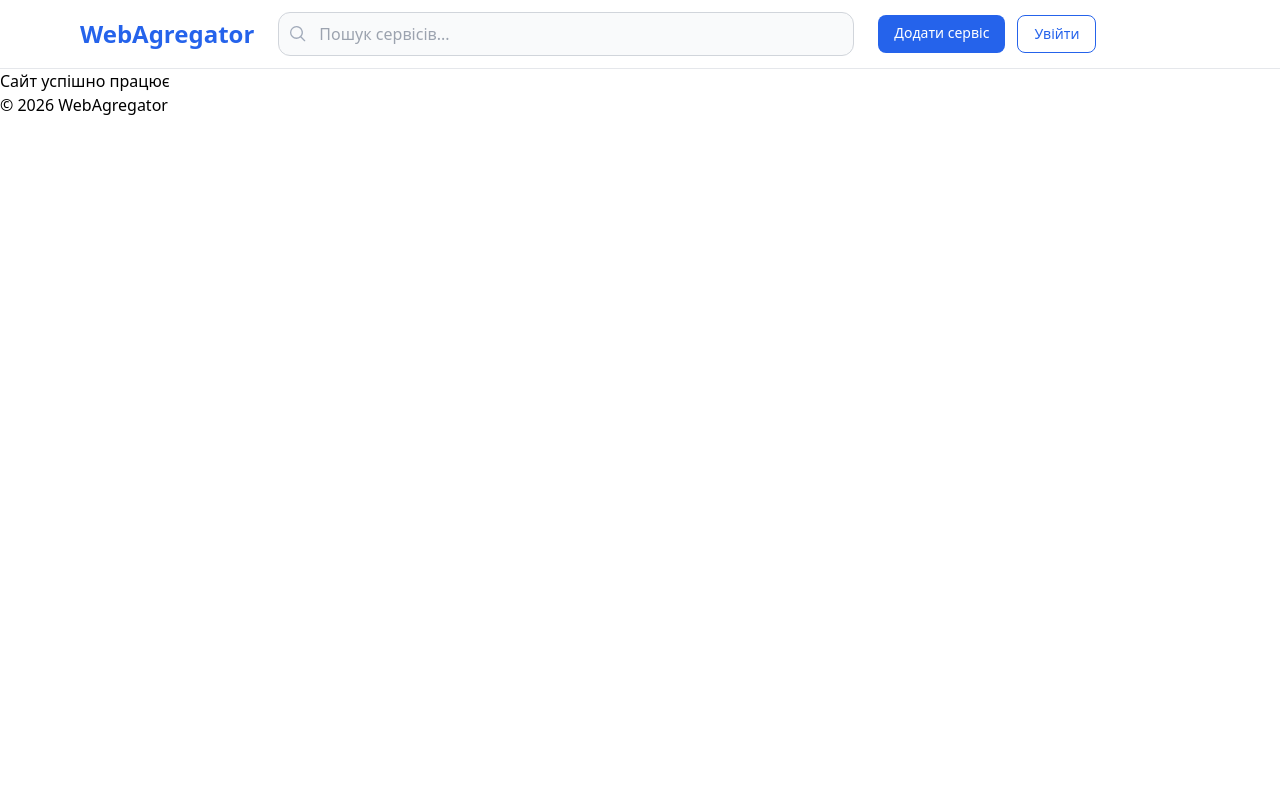
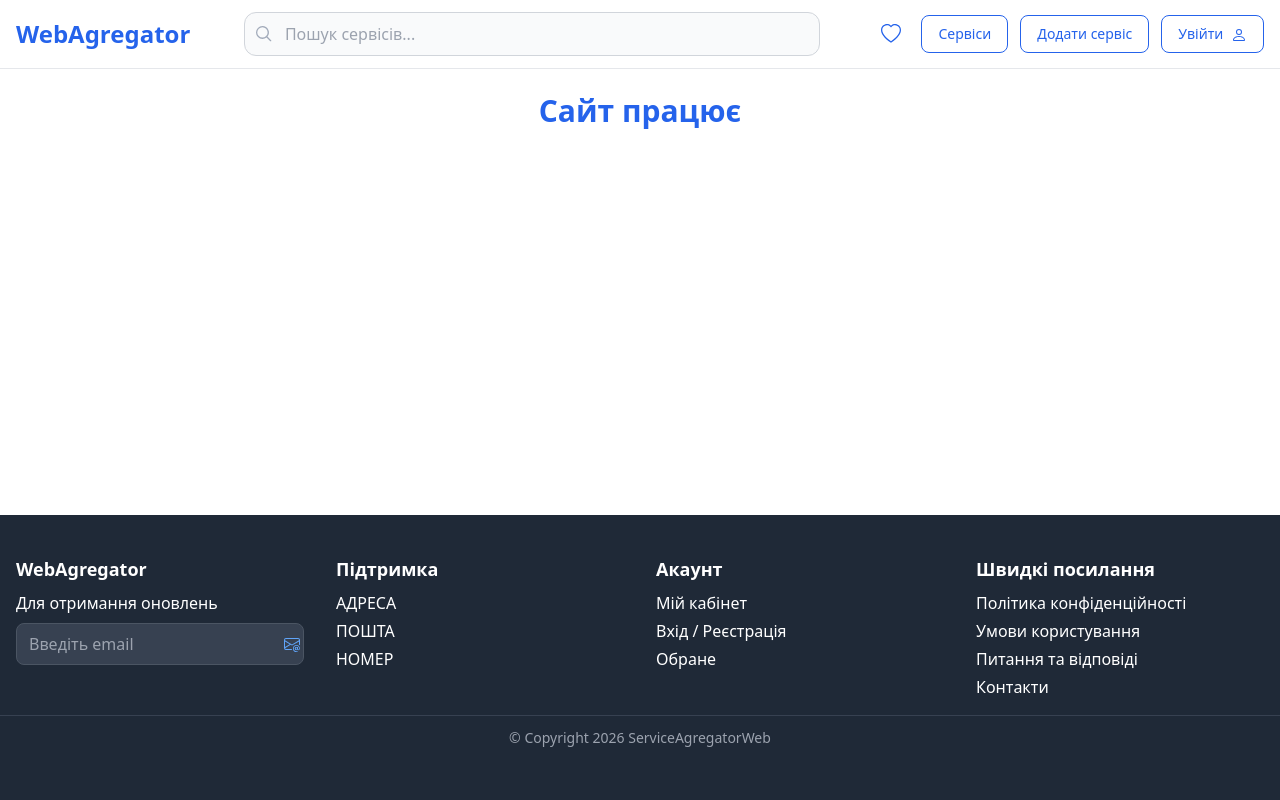
Before and after one commit to PolyankaNK/web-agregator, a Django app: page / in a window 1280 px wide. Run offline with Django 5.2, Linux system fonts and the light colour scheme; some libraries are stand-ins or nearby versions.

Commit message:
Finish Header Footer

```diff
--- a/templates/base.html
+++ b/templates/base.html
@@ -7,13 +7,13 @@
     <title>{% block title %}WebAgregator{% endblock %}</title>
 
     <script src="https://cdn.tailwindcss.com"></script>
-    <!--<link rel="stylesheet" href="{% static 'css/style.css' %}" /> -->
   </head>
 
-  <body>
+  <body class="flex flex-col min-h-screen">
+
     <!-- ===== HEADER ===== -->
     <header class="bg-white border-b border-gray-200">
-  <div class="max-w-6xl mx-auto px-4 py-3 flex items-center gap-6">
+      <div class="max-w-7xl mx-auto px-4 py-3 flex items-center justify-between gap-6">
 
         <!-- Лого -->
         <a href="/" class="text-2xl font-bold text-blue-600 whitespace-nowrap">
@@ -48,10 +48,29 @@
         </form>
 
         <!-- Кнопки -->
-    <div class="flex gap-3 whitespace-nowrap">
+        <div class="flex gap-3 whitespace-nowrap items-center">
+
+          <!-- Кнопка Обране з сердечком -->
     <a href="#"
-         class="px-4 py-2 bg-blue-600 text-white rounded-lg text-sm
-                hover:bg-blue-700 hover:scale-105 transition">
+      class="flex items-center justify-center px-2 py-2 rounded-lg
+              transition transform hover:scale-110">
+      <svg xmlns="http://www.w3.org/2000/svg" width="20" height="20"
+          fill="currentColor" class="bi bi-heart text-blue-600" viewBox="0 0 16 16">
+        <path d="m8 2.748-.717-.737C5.6.281 2.514.878 1.4 3.053c-.523 1.023-.641 2.5.314 4.385.92 1.815 2.834 3.989 6.286 6.357
+                3.452-2.368 5.365-4.542 6.286-6.357.955-1.886.838-3.362.314-4.385C13.486.878 10.4.28 8.717 2.01z
+                M8 15C-7.333 4.868 3.279-3.04 7.824 1.143q.09.083.176.171a3 3 0 0 1 .176-.17C12.72-3.042 23.333 4.867 8 15"/>
+      </svg>
+    </a>
+
+      <a href="{% url 'service_list' %}"
+        class="px-4 py-2 border border-blue-600 text-blue-600 rounded-lg text-sm
+                 hover:bg-blue-600 hover:text-white hover:scale-105 transition">
+            Сервіси
+      </a>
+
+      <a href="#"
+        class="px-4 py-2 border border-blue-600 text-blue-600 rounded-lg text-sm
+                 hover:bg-blue-600 hover:text-white hover:scale-105 transition">
         Додати сервіс
       </a>
 
@@ -59,22 +78,75 @@
         class="px-4 py-2 border border-blue-600 text-blue-600 rounded-lg text-sm
                 hover:bg-blue-600 hover:text-white hover:scale-105 transition">
         Увійти
+        <svg xmlns="http://www.w3.org/2000/svg" width="16" height="16"
+            fill="currentColor" class="bi bi-person inline ml-1" viewBox="0 0 16 16">
+          <path d="M8 8a3 3 0 1 0 0-6 3 3 0 0 0 0 6m2-3a2 2 0 1 1-4 0 2 2 0 0 1 4 0m4 8c0 1-1 1-1 1H3s-1 0-1-1 1-4 6-4 6 3 6 4m-1-.004c-.001-.246-.154-.986-.832-1.664C11.516 10.68 10.289 10 8 10s-3.516.68-4.168 1.332c-.678.678-.83 1.418-.832 1.664z"/>
+        </svg>
       </a>
+
     </div>
 
       </div>
     </header>
 
     <!-- ===== MAIN ===== -->
-    <main class="container">
+    <main class="flex-grow max-w-7xl mx-auto px-4 py-6">
       {% block content %}{% endblock %}
     </main>
 
     <!-- ===== FOOTER ===== -->
-    <footer class="footer">
-      <div class="container">
-        <p>© 2026 WebAgregator</p>
+     <footer class="bg-gray-800 text-white py-10">
+  <div class="max-w-7xl mx-auto px-4 grid grid-cols-1 md:grid-cols-4 gap-8">
+
+    <!-- Колонка 1: WebAgregator + підписка -->
+    <div class="flex flex-col items-start">
+      <h2 class="text-lg font-bold mb-2">WebAgregator</h2>
+      <p class="mb-2">Для отримання оновлень</p>
+      <div class="relative w-full max-w-xs">
+        <input type="email" placeholder="Введіть email"
+               class="w-full pr-12 pl-3 py-2 rounded-lg border border-gray-600 bg-gray-700 text-white
+                      focus:outline-none focus:ring-2 focus:ring-blue-400 focus:border-blue-400"
+        />
+        <button class="absolute right-1 top-1/2 -translate-y-1/2 text-blue-400 hover:text-blue-500">
+          <svg xmlns="http://www.w3.org/2000/svg" width="16" height="16"
+               fill="currentColor" class="bi bi-envelope-at" viewBox="0 0 16 16">
+            <path d="M2 2a2 2 0 0 0-2 2v8.01A2 2 0 0 0 2 14h5.5a.5.5 0 0 0 0-1H2a1 1 0 0 1-.966-.741l5.64-3.471L8 9.583l7-4.2V8.5a.5.5 0 0 0 1 0V4a2 2 0 0 0-2-2zm3.708 6.208L1 11.105V5.383zM1 4.217V4a1 1 0 0 1 1-1h12a1 1 0 0 1 1 1v.217l-7 4.2z"/>
+            <path d="M14.247 14.269c1.01 0 1.587-.857 1.587-2.025v-.21C15.834 10.43 14.64 9 12.52 9h-.035C10.42 9 9 10.36 9 12.432v.214C9 14.82 10.438 16 12.358 16h.044c.594 0 1.018-.074 1.237-.175v-.73c-.245.11-.673.18-1.18.18h-.044c-1.334 0-2.571-.788-2.571-2.655v-.157c0-1.657 1.058-2.724 2.64-2.724h.04c1.535 0 2.484 1.05 2.484 2.326v.118c0 .975-.324 1.39-.639 1.39-.232 0-.41-.148-.41-.42v-2.19h-.906v.569h-.03c-.084-.298-.368-.63-.954-.63-.778 0-1.259.555-1.259 1.4v.528c0 .892.49 1.434 1.26 1.434.471 0 .896-.227 1.014-.643h.043c.118.42.617.648 1.12.648m-2.453-1.588v-.227c0-.546.227-.791.573-.791.297 0 .572.192.572.708v.367c0 .573-.253.744-.564.744-.354 0-.581-.215-.581-.8Z"/>
+          </svg>
+        </button>
+      </div>
+    </div>
+
+    <!-- Колонка 2: Підтримка -->
+    <div class="flex flex-col items-start">
+      <h2 class="text-lg font-bold mb-2">Підтримка</h2>
+      <p class="mb-1">АДРЕСА</p>
+      <p class="mb-1">ПОШТА</p>
+      <p class="mb-1">НОМЕР</p>
+    </div>
+
+    <!-- Колонка 3: Акаунт -->
+    <div class="flex flex-col items-start">
+      <h2 class="text-lg font-bold mb-2">Акаунт</h2>
+      <a href="#" class="mb-1 hover:text-blue-400 transition">Мій кабінет</a>
+      <a href="#" class="mb-1 hover:text-blue-400 transition">Вхід / Реєстрація</a>
+      <a href="#" class="mb-1 hover:text-blue-400 transition">Обране</a>
+
+    </div>
+
+    <!-- Колонка 4: Швидкі посилання -->
+    <div class="flex flex-col items-start">
+      <h2 class="text-lg font-bold mb-2">Швидкі посилання</h2>
+      <a href="#" class="mb-1 hover:text-blue-400 transition">Політика конфіденційності</a>
+      <a href="#" class="mb-1 hover:text-blue-400 transition">Умови користування</a>
+      <a href="#" class="mb-1 hover:text-blue-400 transition">Питання та відповіді</a>
+      <a href="#" class="mb-1 hover:text-blue-400 transition">Контакти</a>
+    </div>
+
+  </div>
+
+  <!-- Копірайт -->
+  <div class="mt-3 border-t border-gray-700 py-3 text-center text-gray-400 text-sm">
+    © Copyright 2026 ServiceAgregatorWeb
   </div>
 </footer>
-  </body>
-</html>
--- a/templates/core/home.html
+++ b/templates/core/home.html
@@ -5,9 +5,7 @@
 {% endblock %}
 
 {% block content %}
-<p>Сайт успішно працює</p>
+<h1 class="text-3xl font-bold text-blue-600">
+  Сайт працює
+</h1>
 {% endblock %}
-
-<h1 class="text-3xl font-bold text-blue-600">
-  Tailwind работает
-</h1>
```
Also changed, not shown: static/css/style.css (deleted, +0 -128 lines). Lines whose indentation alone changed are shown as unchanged.
